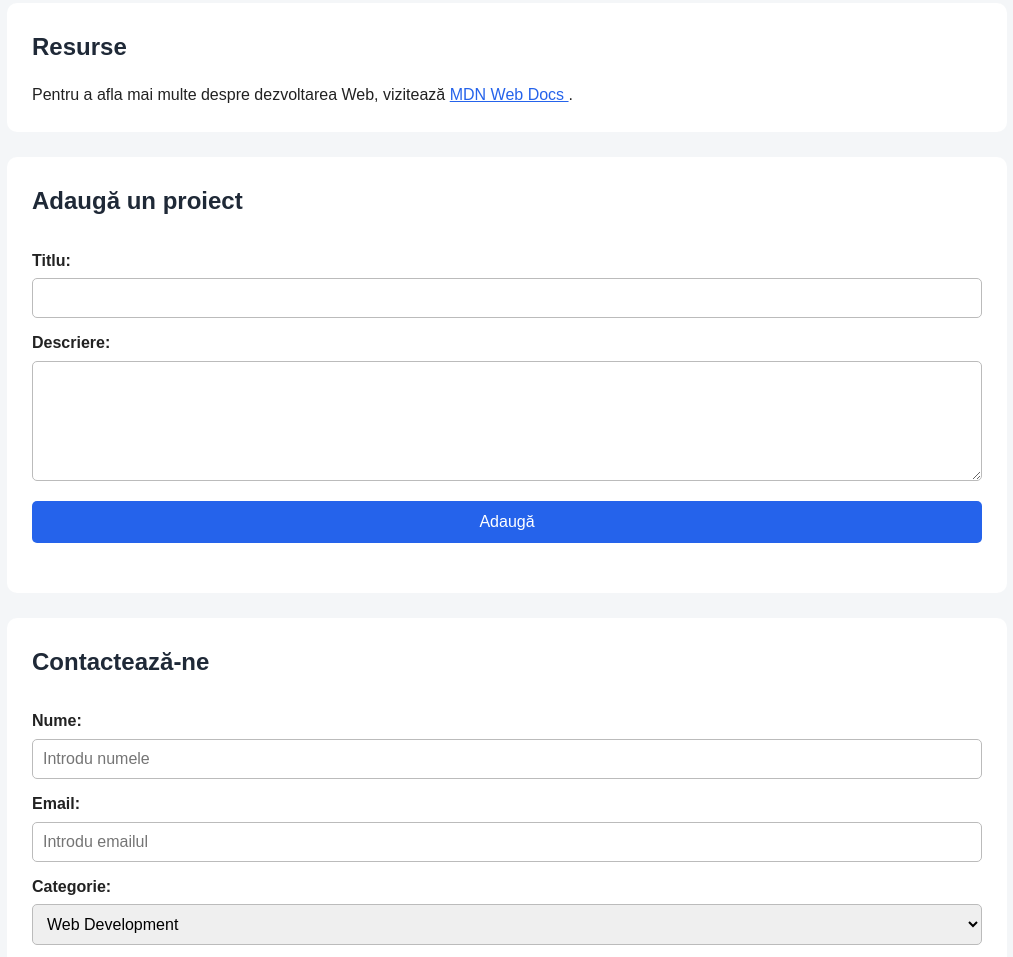
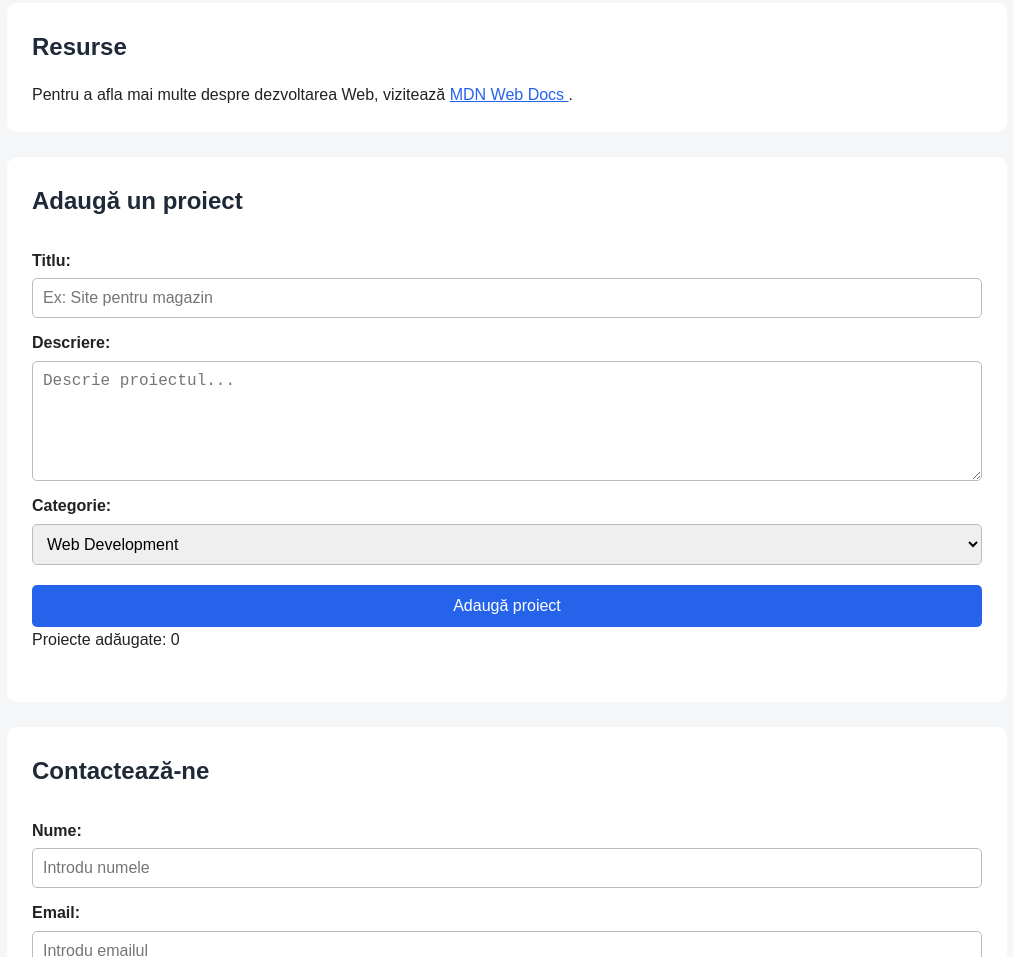
Before and after one commit to Frf8rd/ACS_Web, a plain HTML site: page client/pages/index.html in a window 1280 px wide. Shown: the part 1682-2639 px from the top of the page, without its empty margins (133-1146 px from the left). Drawn offline with Linux system fonts and the light colour scheme; files whose address does not match are found by name.

Commit message:
modificari proiect

```diff
--- a/client/pages/index.html
+++ b/client/pages/index.html
@@ -26,7 +26,6 @@
 
 
     <main>
-
 
         <section id="despre">
             <h2>Despre platformă</h2>
@@ -68,7 +67,6 @@
         </section>
 
 
-
         <section id="proiecte">
             <h2>Proiecte populare</h2>
 
@@ -108,7 +106,6 @@
         </section>
 
 
-
         <section>
             <h2>Resurse</h2>
 
@@ -122,33 +119,66 @@
             </p>
         </section>
 
-    <!-- Sarcina cu java script-->
-    <section id="adauga-proiect">
+
+        <!-- Adăugare proiect cu JavaScript -->
+        <section id="adauga-proiect">
             <h2>Adaugă un proiect</h2>
 
             <form id="projectForm">
 
                 <label for="projectTitle">Titlu:</label>
+
                 <input
                     type="text"
                     id="projectTitle"
-                    placeholder=""
+                    placeholder="Ex: Site pentru magazin"
                     required
                 >
 
                 <label for="projectDescription">Descriere:</label>
+
                 <textarea
                     id="projectDescription"
-                    placeholder=""
+                    placeholder="Descrie proiectul..."
                     required
                 ></textarea>
 
-                <button type="submit">Adaugă</button>
+                <label for="projectCategory">Categorie:</label>
+
+                <select id="projectCategory">
+
+                    <option value="Web Development">
+                        Web Development
+                    </option>
+
+                    <option value="Programming">
+                        Programming
+                    </option>
+
+                    <option value="Design">
+                        Design
+                    </option>
+
+                    <option value="Marketing">
+                        Marketing
+                    </option>
+
+                </select>
+
+                <button type="submit">
+                    Adaugă proiect
+                </button>
 
             </form>
 
+            <p id="projectCount">
+                Proiecte adăugate: 0
+            </p>
+
             <div id="projectsContainer"></div>
+
         </section>
+
 
         <section id="contact">
             <h2>Contactează-ne</h2>
@@ -156,36 +186,69 @@
             <form>
 
                 <label for="name">Nume:</label>
-                <input type="text" id="name" name="name"
-                       placeholder="Introdu numele">
+
+                <input
+                    type="text"
+                    id="name"
+                    name="name"
+                    placeholder="Introdu numele"
+                >
 
                 <label for="email">Email:</label>
-                <input type="email" id="email" name="email"
-                       placeholder="Introdu emailul">
+
+                <input
+                    type="email"
+                    id="email"
+                    name="email"
+                    placeholder="Introdu emailul"
+                >
 
                 <label for="category">Categorie:</label>
+
                 <select id="category" name="category">
-                    <option value="web">Web Development</option>
-                    <option value="python">Python</option>
-                    <option value="design">Design</option>
-                    <option value="marketing">Marketing</option>
+
+                    <option value="web">
+                        Web Development
+                    </option>
+
+                    <option value="python">
+                        Python
+                    </option>
+
+                    <option value="design">
+                        Design
+                    </option>
+
+                    <option value="marketing">
+                        Marketing
+                    </option>
+
                 </select>
 
                 <label for="message">Mesaj:</label>
-                <textarea id="message" name="message"
-                          placeholder="Scrie mesajul tău"></textarea>
 
-                <button type="submit">Trimite mesajul</button>
+                <textarea
+                    id="message"
+                    name="message"
+                    placeholder="Scrie mesajul tău"
+                ></textarea>
+
+                <button type="submit">
+                    Trimite mesajul
+                </button>
 
             </form>
+
         </section>
 
     </main>
 
 
-
     <footer>
-        <p>&copy; 2026 FreelanceHub. Toate drepturile rezervate.</p>
+        <p>
+            &copy; 2026 FreelanceHub.
+            Toate drepturile rezervate.
+        </p>
     </footer>
 
 </body>
```
